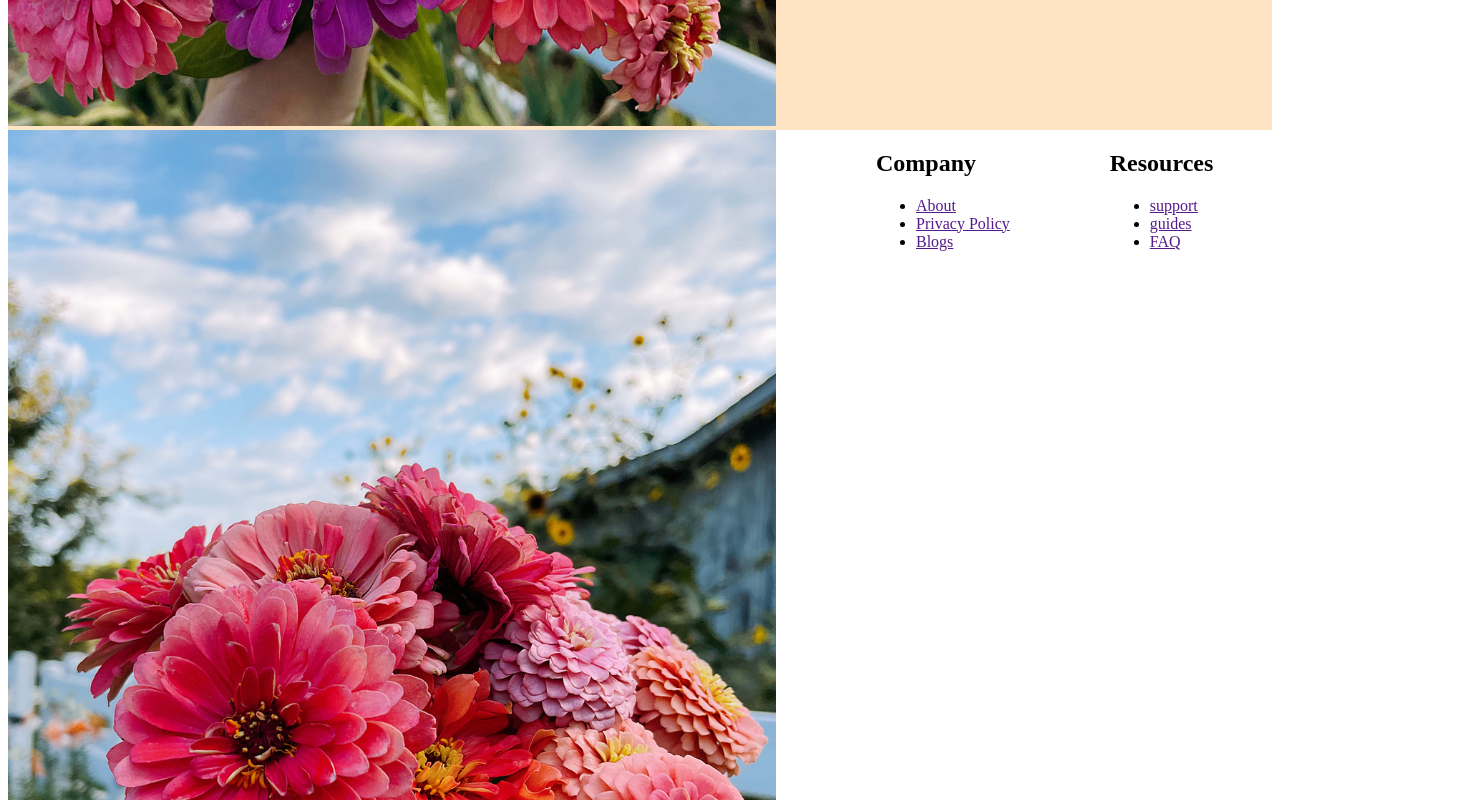
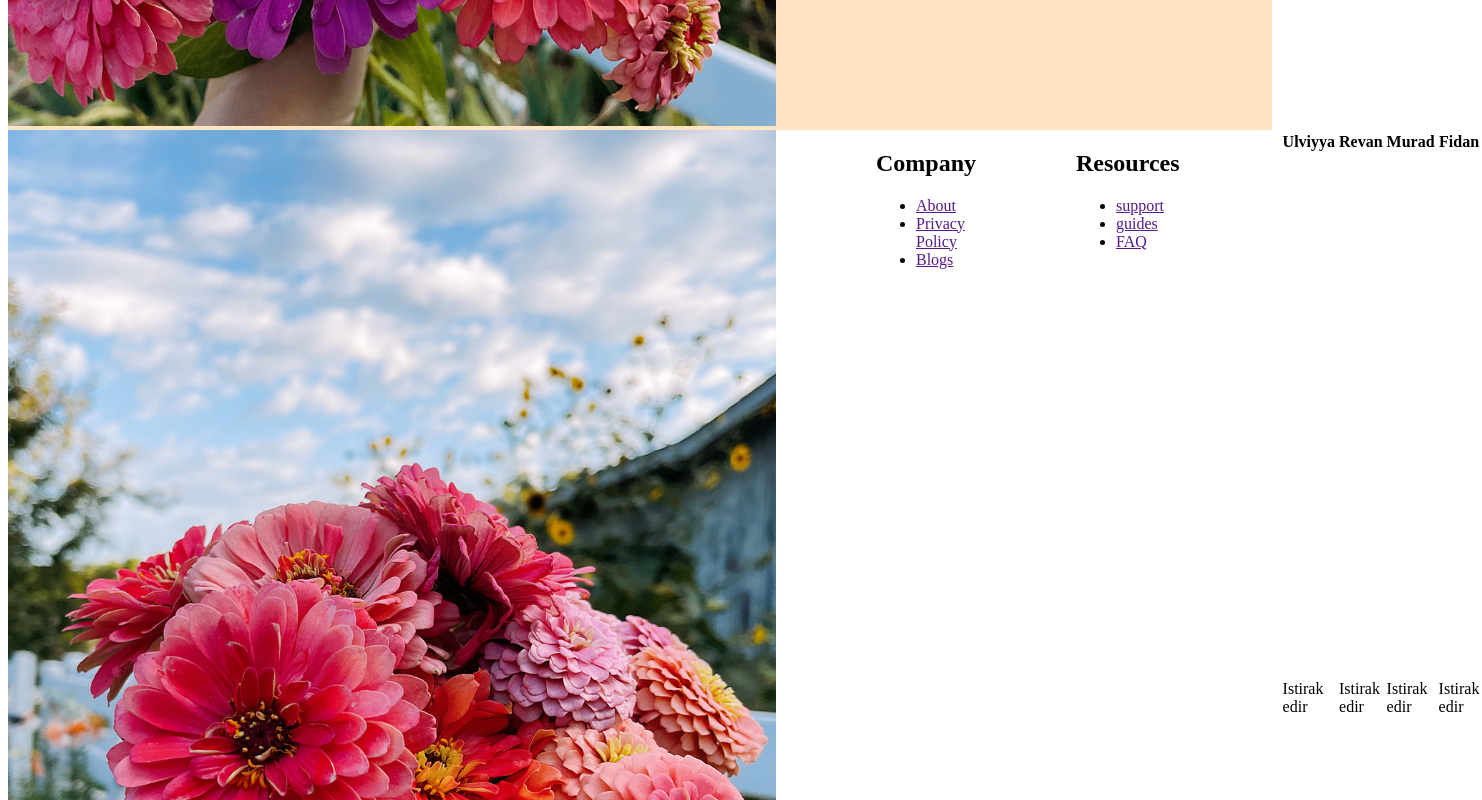
Before and after one commit to ulveea/html-task, a plain HTML site: page class/test.html in a window 1280 px wide. Shown: the part 2220-3020 px from the top of the page, 1482 px wide, since content can reach past the window. Drawn offline with Linux system fonts and the light colour scheme.

Commit message:
second commit

```diff
--- a/class/test.html
+++ b/class/test.html
@@ -68,6 +68,41 @@
           <li><a href=""> FAQ </a></li>
         </ul>
       </div>
+
+      <table>
+        <thead>
+          <tr>
+            <th>
+              Ulviyya
+            </th>
+            <th>
+                Revan
+            </th>
+            <th>
+              Murad
+            </th>
+            <th>
+              Fidan
+            </th>
+          </tr>
+        </thead>
+        <tbody>
+          <tr>
+            <td>
+              Istirak edir
+            </td>
+            <td>
+              Istirak edir
+            </td>
+            <td>
+              Istirak edir
+            </td>
+            <td>
+              Istirak edir
+            </td>
+          </tr>
+        </tbody>
+      </table>
     </footer>
   </body>
 </html>
```
Also changed, not shown: 1 other file.
